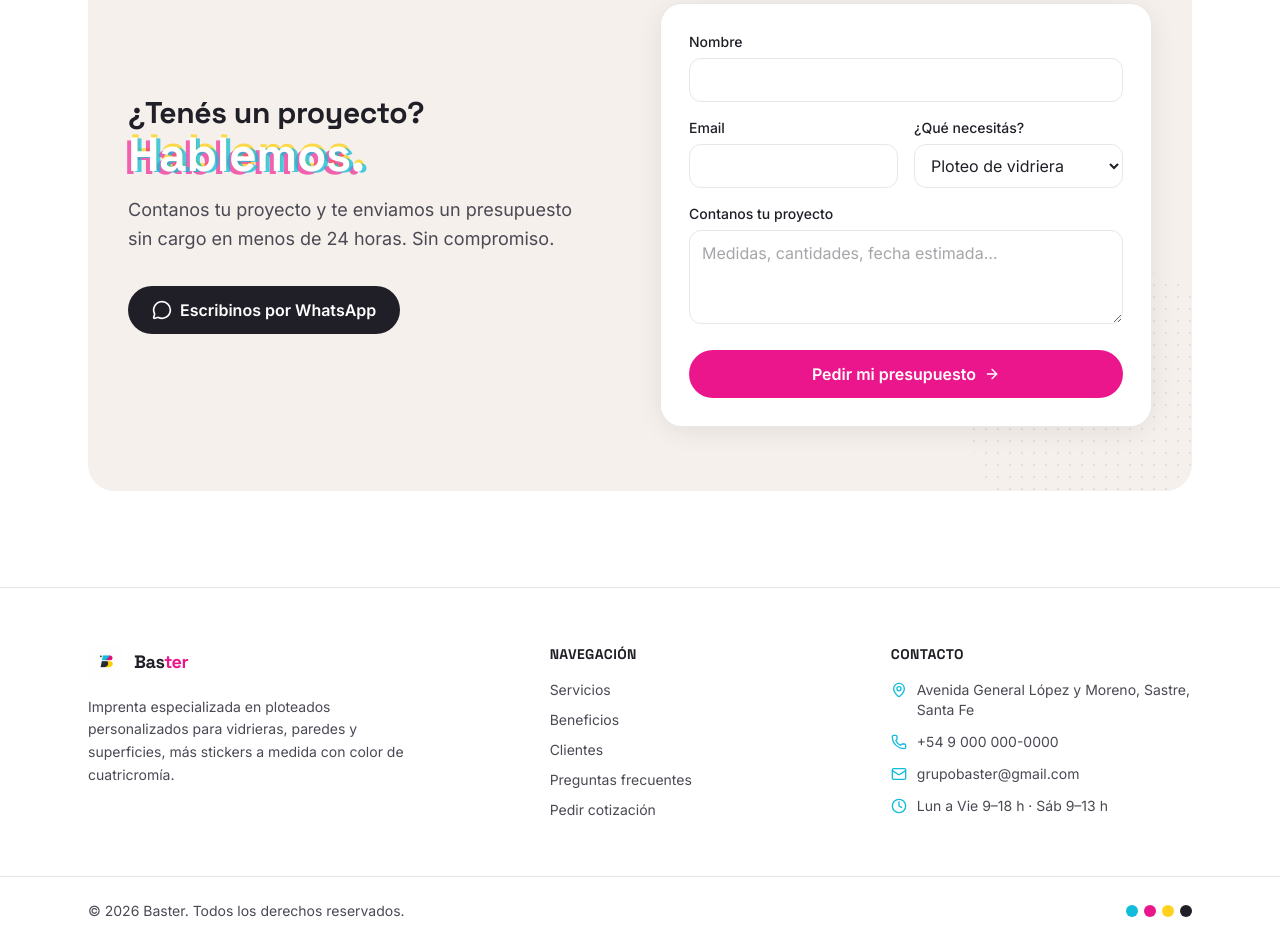
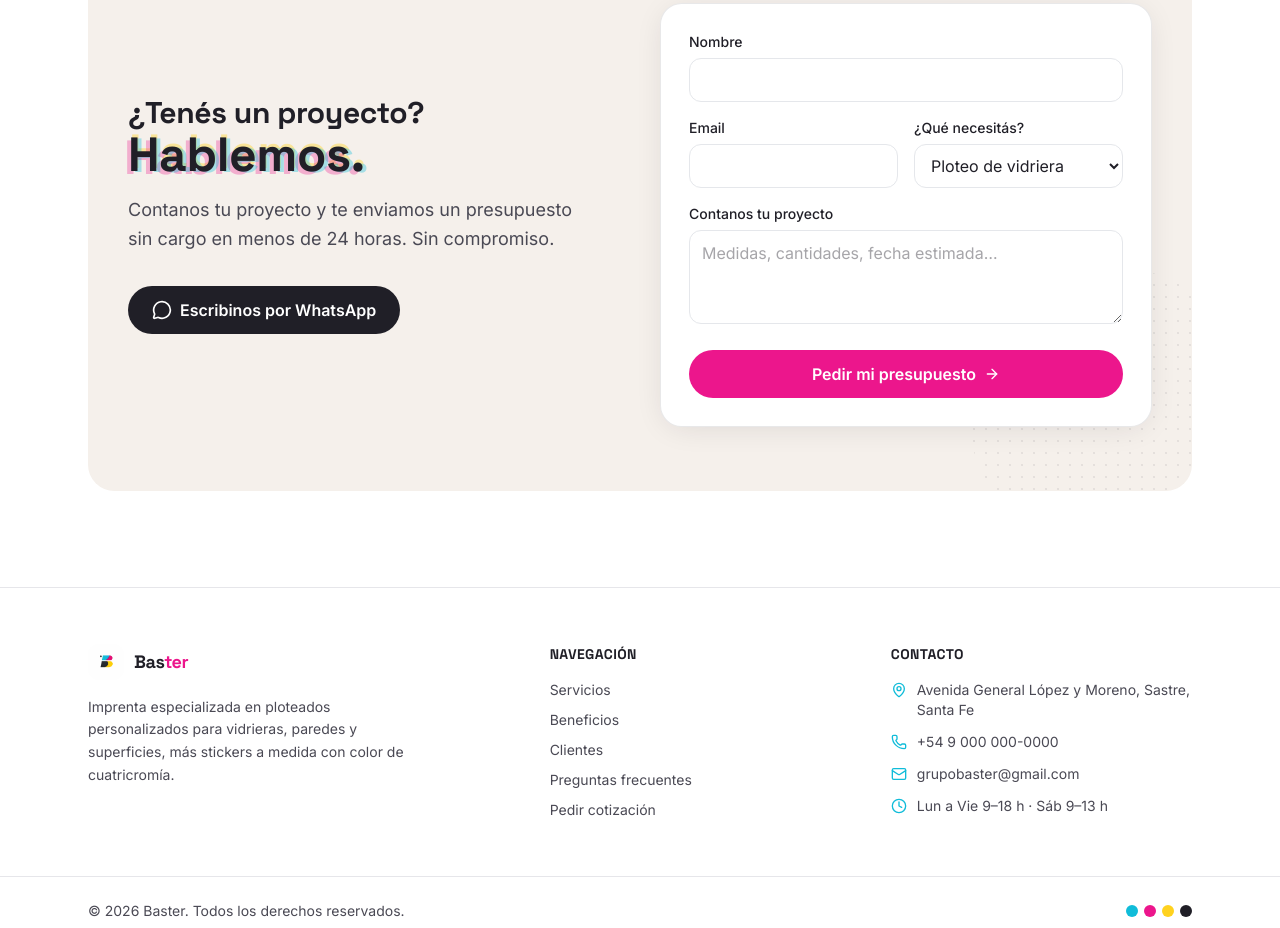
Before and after one commit to manuceballos3/Grupo-Baster-landingEjemplo, a Next.js app: page / in a window 1280 px wide. Shown: the part 3920-4848 px from the top of the page. Built offline with nearby package versions, Linux system fonts and the light colour scheme.

Commit message:
feat: adjust text-shadow intensity for dark variant and remove text color
Co-authored-by: Manu <116102630+manuceballos3@users.noreply.github.com>

```diff
--- a/app/globals.css
+++ b/app/globals.css
@@ -302,12 +302,12 @@
     -3px 2px 0 color-mix(in srgb, var(--color-magenta-brand) 45%, transparent),
     0 -2px 0 color-mix(in srgb, var(--color-yellow-brand) 55%, transparent);
 }
-/* — dark variant: for light backgrounds (stronger, full-color) */
+/* — dark variant: for light backgrounds (softer, semi-transparent) */
 .misregister-dark {
   text-shadow:
-    4px 1px 0 color-mix(in srgb, var(--color-cyan-brand) 75%, transparent),
-    -4px 3px 0 color-mix(in srgb, var(--color-magenta-brand) 65%, transparent),
-    1px -3px 0 color-mix(in srgb, var(--color-yellow-brand) 80%, transparent);
+    4px 1px 0 color-mix(in srgb, var(--color-cyan-brand) 35%, transparent),
+    -4px 3px 0 color-mix(in srgb, var(--color-magenta-brand) 30%, transparent),
+    1px -3px 0 color-mix(in srgb, var(--color-yellow-brand) 40%, transparent);
 }
 
 /* Reusable hover lift for cards and tiles */
--- a/components/cta.tsx
+++ b/components/cta.tsx
@@ -48,7 +48,7 @@ export function Cta() {
                 className="font-display font-bold tracking-tight text-balance text-ink"
               >
                 <span className="block text-2xl sm:text-3xl">¿Tenés un proyecto?</span>
-                <span className="misregister-dark block text-4xl text-white sm:text-5xl">Hablemos.</span>
+                <span className="misregister-dark block text-4xl sm:text-5xl">Hablemos.</span>
               </Reveal>
               <Reveal
                 as="p"
```
